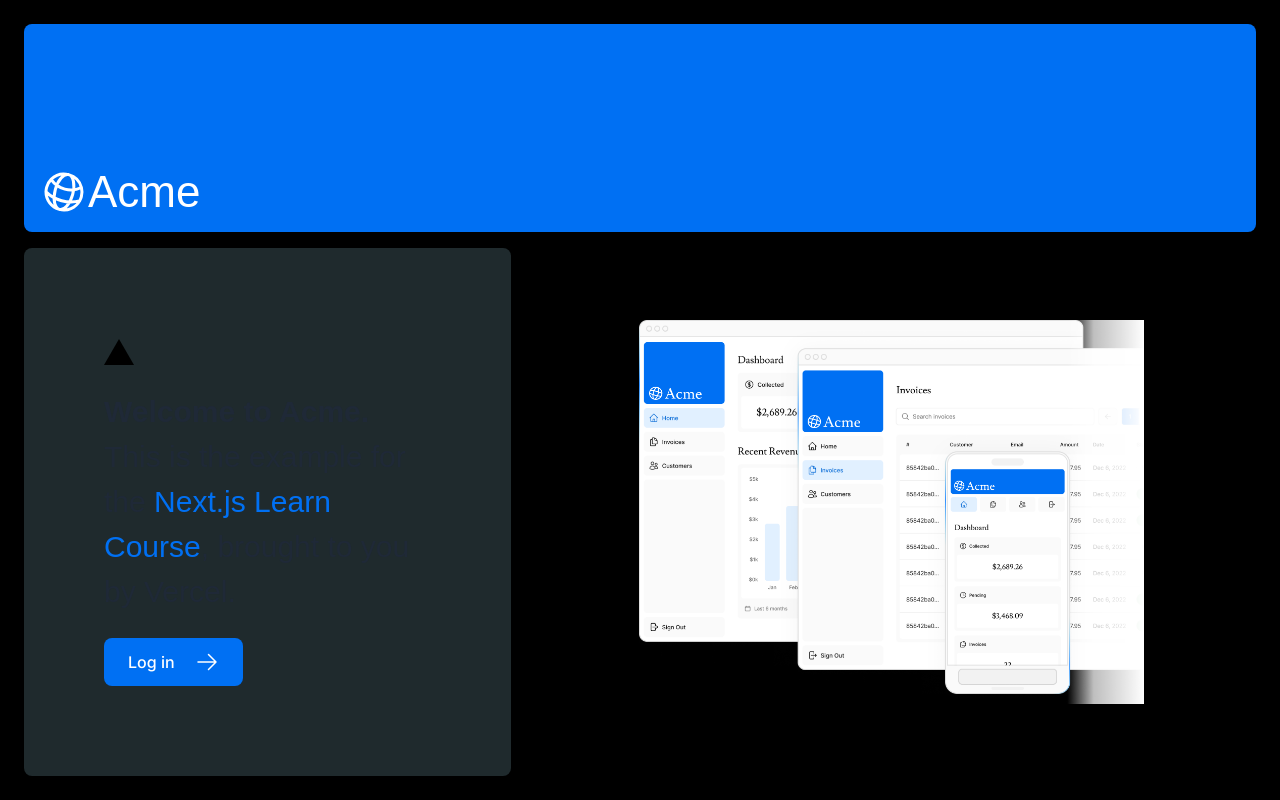
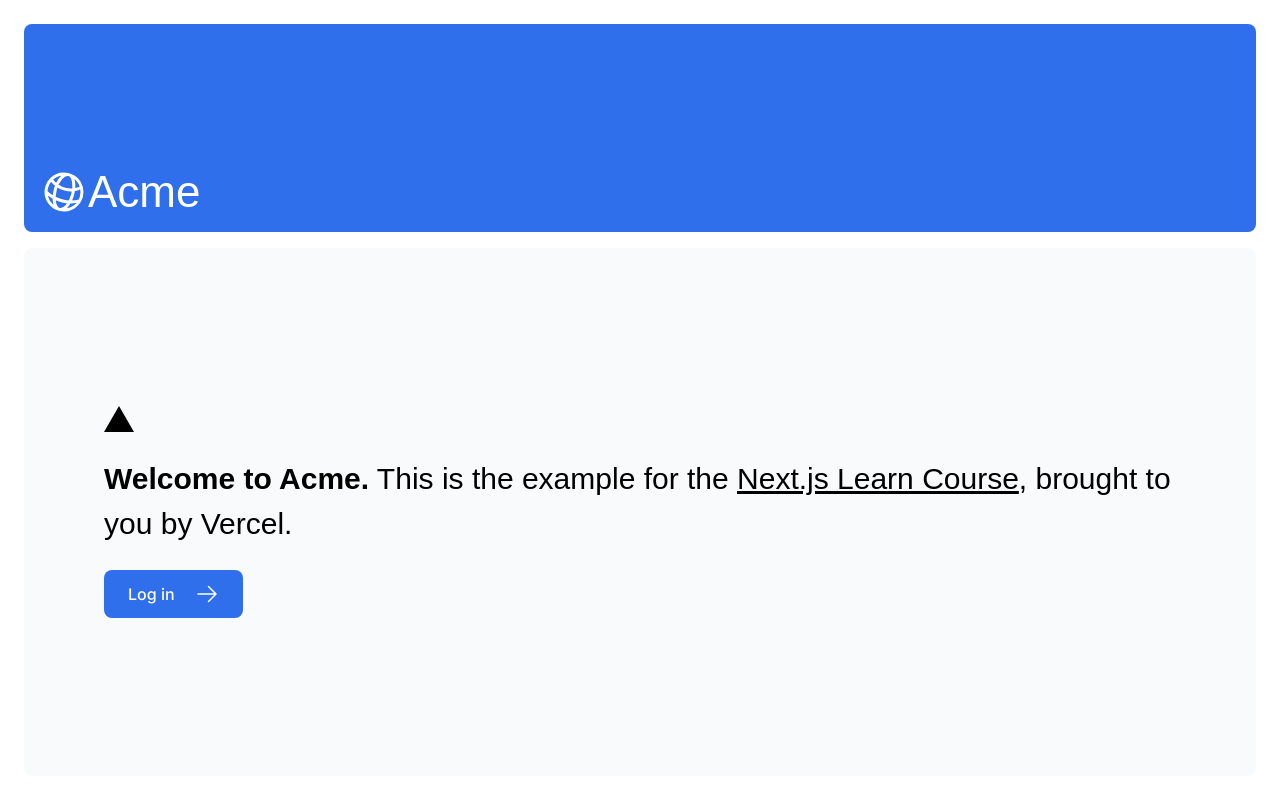
Before and after one commit to subhash-malireddy/nextjs-tailwind-new-features, a Next.js app: page / in a window 1280 px wide. Built offline with nearby package versions, Linux system fonts and the light colour scheme; a web font is replaced by a local one.

Commit message:
add theming for landing page

```diff
--- a/app/layout.tsx
+++ b/app/layout.tsx
@@ -8,9 +8,7 @@
 }) {
   return (
     <html lang="en">
-      <body className={`${inter.className} theme-teal antialiased`}>
-        {children}
-      </body>
+      <body className={`${inter.className} antialiased`}>{children}</body>
     </html>
   );
 }
--- a/app/page.tsx
+++ b/app/page.tsx
@@ -8,30 +8,30 @@
 export default function Page() {
   return (
     <main className="flex min-h-screen flex-col p-6">
-      <div className="flex h-20 shrink-0 items-end rounded-lg bg-blue-500 p-4 md:h-52">
+      <div className="flex h-20 shrink-0 items-end rounded-lg bg-skin-fill-accent-base p-4 md:h-52">
         <AcmeLogo />
       </div>
-      <div className="mt-4 flex grow flex-col gap-4 md:flex-row">
-        <div className="flex flex-col justify-center gap-6 rounded-lg bg-skin-fill-secondary-default px-6 py-10 md:w-2/5 md:px-20">
-          <div className="relative w-0 h-0 border-l-[15px] border-r-[15px] border-b-[26px] border-l-transparent border-r-transparent border-b-black" />
+      <div className="mt-4 flex grow flex-col justify-center gap-4 md:flex-row">
+        <div className="flex flex-col justify-center gap-6 rounded-lg bg-skin-fill-secondary-default px-6 py-10 md:px-20">
+          <div className="relative h-0 w-0 border-b-[26px] border-l-[15px] border-r-[15px] border-b-[var(--color-text-base)] border-l-transparent border-r-transparent" />
           <p
-            className={`text-xl text-gray-800 md:text-3xl md:leading-normal ${noNswNovice.className}`}
+            className={`text-xl text-skin-base md:text-3xl md:leading-normal ${noNswNovice.className}`}
           >
             <strong>Welcome to Acme.</strong> This is the example for the{" "}
-            <a href="https://nextjs.org/learn/" className="text-blue-500">
+            <a href="https://nextjs.org/learn/" className="underline">
               Next.js Learn Course
             </a>
             , brought to you by Vercel.
           </p>
           <Link
             href="/login"
-            className="flex items-center gap-5 self-start rounded-lg bg-blue-500 px-6 py-3 text-sm font-medium text-white transition-colors hover:bg-blue-400 md:text-base"
+            className="flex items-center gap-5 self-start rounded-lg bg-skin-fill-accent-base px-6 py-3 text-sm font-medium text-white transition-colors hover:bg-skin-fill-accent-hover md:text-base"
           >
             <span>Log in</span> <ArrowRightIcon className="w-5 md:w-6" />
           </Link>
         </div>
-        <div className="flex items-center justify-center p-6 md:w-3/5 md:px-28 md:py-12">
-          {/* Add Hero Images Here */}
+        {/* Hero Images */}
+        {/* <div className="flex items-center justify-center p-6 md:w-3/5 md:px-28 md:py-12">
           <Image
             src="/hero-desktop.png"
             width={1000}
@@ -46,7 +46,7 @@
             className="block md:hidden"
             alt="Screenshots of the dashboard project showing mobile version"
           />
-        </div>
+        </div> */}
       </div>
     </main>
   );
```
